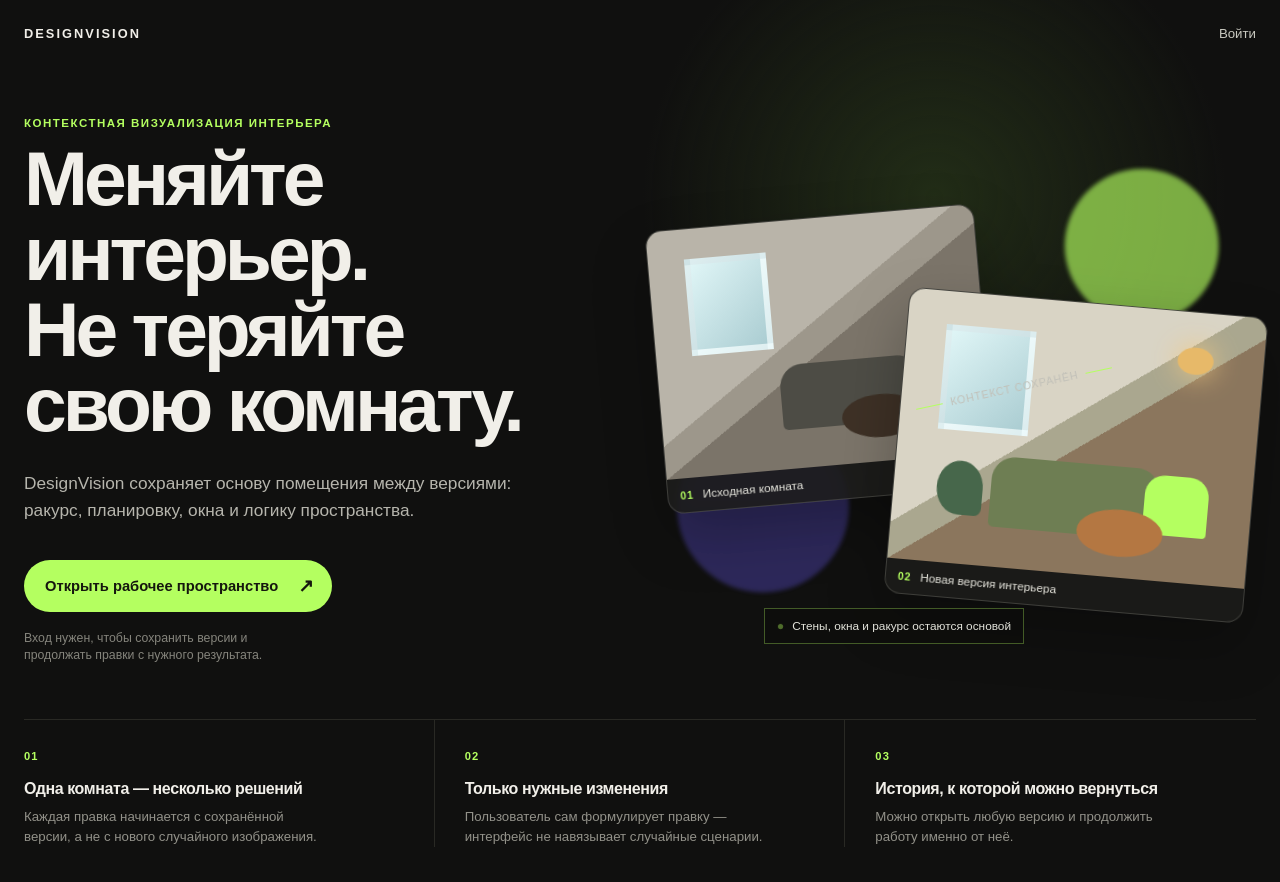
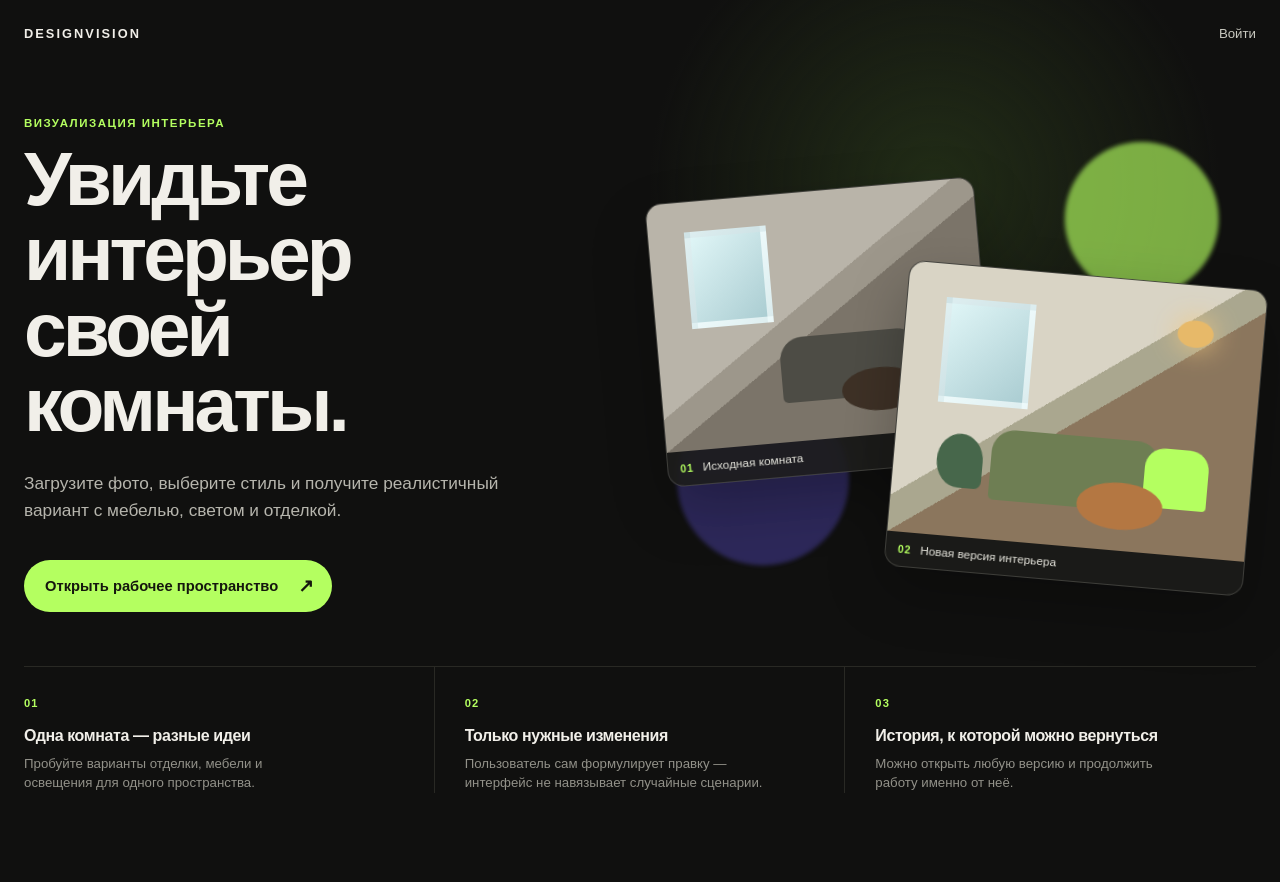
Before and after one commit to Nikita24423/SmartHouses, a Next.js app in the folder web/: page / in a window 1280 px wide. Shown: the top 882 px of the page. After the commit the page ends 841 px from the top, so only its background shows below. Built offline with nearby package versions, Linux system fonts and the light colour scheme.

Commit message:
Simplify customer-facing interior copy

```diff
--- a/web/src/app/globals.css
+++ b/web/src/app/globals.css
@@ -35,10 +35,6 @@ textarea:focus, select:focus { border-color: #b4ff60; }
 textarea::placeholder { color: #6f6e68; }
 .fields { display: grid; gap: 12px; grid-template-columns: 1fr 1fr; }
 select:disabled { color: #85847d; }
-.context-lock { align-items: flex-start; background: #1d2018; border: 1px solid #343d25; border-radius: 10px; display: flex; gap: 10px; padding: 12px; }
-.context-lock > span { color: #b4ff60; font-size: .75rem; padding-top: 3px; }
-.context-lock p { color: #b0b1a8; font-size: .78rem; line-height: 1.45; margin: 0; }
-.context-lock strong { color: #e7e8df; display: block; margin-bottom: 2px; }
 .primary-action { background: #b4ff60; border: 0; border-radius: 9px; color: #15170e; font-weight: 800; margin-top: auto; padding: 14px 16px; }
 .primary-action:hover:not(:disabled) { background: #c7ff82; }
 
@@ -75,8 +71,14 @@ select:disabled { color: #85847d; }
 .login-shell { display: grid; min-height: 100vh; place-items: center; width: min(520px, calc(100% - 32px)); margin: 0 auto; }
 .login-card { background: #181816; border: 1px solid #2c2c28; border-radius: 18px; padding: 32px; }
 .login-card h1 { font-size: clamp(2rem, 5vw, 3.2rem); }
-.login-card form { margin: 12px 0; }
+.login-card > p:not(.eyebrow) { color: #aaa9a1; line-height: 1.5; margin-bottom: 24px; }
+.login-card form { margin: 10px 0; }
 .login-card a { display: inline-block; margin-top: 14px; }
+.auth-provider { align-items: center; background: #f3f2ed; border: 1px solid transparent; border-radius: 10px; color: #181816; display: flex; font-weight: 750; gap: 12px; min-height: 50px; padding: 0 16px; transition: transform .2s, box-shadow .2s; width: 100%; }
+.auth-provider:hover { box-shadow: 0 8px 22px rgba(0, 0, 0, .24); transform: translateY(-1px); }
+.auth-provider.yandex { background: #ff4141; color: #fff; }
+.provider-mark { align-items: center; background: #fff; border-radius: 50%; color: #4285f4; display: inline-flex; font-size: 1rem; font-weight: 800; height: 25px; justify-content: center; width: 25px; }
+.yandex .provider-mark { color: #e72929; }
 
 .landing-shell { background: radial-gradient(circle at 73% 22%, #222d17 0, transparent 25%), #10100f; min-height: 100vh; overflow: hidden; padding: 26px max(24px, calc((100vw - 1360px) / 2)) 48px; }
 .landing-nav { align-items: center; display: flex; justify-content: space-between; margin: 0 auto; max-width: 1360px; }
@@ -93,7 +95,6 @@ select:disabled { color: #85847d; }
 .hero-cta span { font-size: 1.15rem; transition: transform .2s; }
 .hero-cta:hover { background: #ccff8b; transform: translateY(-2px); }
 .hero-cta:hover span { transform: translate(2px, -2px); }
-.hero-actions p { color: #85847c; font-size: .77rem; line-height: 1.45; margin: 0; max-width: 245px; }
 .hero-visual { animation: reveal-up 1s .12s both; height: 470px; min-width: 0; position: relative; }
 .ambient-orb { border-radius: 50%; filter: blur(2px); opacity: .65; position: absolute; }
 .orb-one { animation: drift 8s ease-in-out infinite; background: #b4ff60; height: 154px; right: 8%; top: 0; width: 154px; }
@@ -115,10 +116,6 @@ select:disabled { color: #85847d; }
 .card-meta { align-items: center; display: flex; gap: 9px; padding: 10px 12px; }
 .card-meta span { color: #b4ff60; font-size: .66rem; font-weight: 800; letter-spacing: .08em; }
 .card-meta p { color: #e7e6de; font-size: .74rem; margin: 0; }
-.transition-line { align-items: center; color: #c1c0b8; display: flex; font-size: .67rem; gap: 8px; left: 43%; letter-spacing: .07em; position: absolute; text-transform: uppercase; top: 48%; transform: rotate(-12deg); z-index: 4; }
-.transition-line::before, .transition-line::after { background: #b4ff60; content: ""; height: 1px; width: 27px; }
-.structure-note { align-items: center; background: rgba(13, 13, 12, .8); border: 1px solid rgba(180,255,96,.32); bottom: -18px; color: #e2e2da; display: flex; font-size: .74rem; gap: 8px; left: 18%; padding: 10px 12px; position: absolute; z-index: 5; }
-.structure-pulse { animation: pulse 1.5s infinite ease-in-out; background: #b4ff60; border-radius: 50%; height: 7px; width: 7px; }
 .value-strip { border-top: 1px solid #292924; display: grid; gap: 0; grid-template-columns: repeat(3, 1fr); margin: 0 auto; max-width: 1360px; }
 .value-strip article { border-right: 1px solid #292924; padding: 26px 30px 0 0; }
 .value-strip article + article { padding-left: 30px; }
@@ -133,4 +130,4 @@ select:disabled { color: #85847d; }
 @media (max-width: 960px) { .studio { grid-template-columns: 1fr; } .control-panel { border-bottom: 1px solid #2c2c28; border-right: 0; } .visual-stage, .empty-canvas { min-height: 420px; } }
 @media (max-width: 960px) { .landing-hero { grid-template-columns: 1fr; padding-top: 58px; } .hero-visual { margin: 0 auto; max-width: 640px; width: 100%; } }
 @media (max-width: 620px) { .studio-shell { width: min(100% - 24px, 1440px); padding-top: 18px; } .studio-title { align-items: start; flex-direction: column; gap: 18px; padding: 34px 0 26px; } .title-note { max-width: 340px; } .control-panel, .canvas { padding: 20px; } .fields { grid-template-columns: 1fr; } .canvas-topbar { align-items: start; flex-direction: column; } .visual-stage, .empty-canvas { min-height: 330px; } .version-line { margin: 0 8px; width: 22px; } .version-item { min-width: auto; } }
-@media (max-width: 620px) { .landing-shell { padding: 20px 20px 34px; } .landing-hero { min-height: 0; padding: 54px 0 42px; } .hero-copy h1 { font-size: clamp(2.8rem, 14vw, 4.2rem); } .hero-visual { height: 340px; } .source-card { top: 30px; width: 62%; } .result-card { bottom: 24px; width: 67%; } .structure-note { bottom: 0; font-size: .65rem; left: 4%; } .transition-line { font-size: .55rem; left: 36%; top: 49%; } .value-strip { grid-template-columns: 1fr; } .value-strip article, .value-strip article + article { border-bottom: 1px solid #292924; border-right: 0; padding: 22px 0; } .value-strip article:last-child { border-bottom: 0; } }
+@media (max-width: 620px) { .landing-shell { padding: 20px 20px 34px; } .landing-hero { min-height: 0; padding: 54px 0 42px; } .hero-copy h1 { font-size: clamp(2.8rem, 14vw, 4.2rem); } .hero-visual { height: 340px; } .source-card { top: 30px; width: 62%; } .result-card { bottom: 24px; width: 67%; } .value-strip { grid-template-columns: 1fr; } .value-strip article, .value-strip article + article { border-bottom: 1px solid #292924; border-right: 0; padding: 22px 0; } .value-strip article:last-child { border-bottom: 0; } }
--- a/web/src/app/layout.jsx
+++ b/web/src/app/layout.jsx
@@ -2,7 +2,7 @@ import "./globals.css";
 
 export const metadata = {
   title: "DesignVision — визуализация интерьера",
-  description: "Контекстная визуализация интерьера с сохранением истории изменений.",
+  description: "Создавайте реалистичные варианты интерьера для своей комнаты.",
 };
 
 export default function RootLayout({ children }) {
--- a/web/src/app/page.jsx
+++ b/web/src/app/page.jsx
@@ -10,12 +10,11 @@ export default function HomePage() {
 
       <section className="landing-hero">
         <div className="hero-copy">
-          <p className="eyebrow landing-eyebrow">Контекстная визуализация интерьера</p>
-          <h1>Меняйте интерьер.<br />Не теряйте свою комнату.</h1>
-          <p className="hero-description">DesignVision сохраняет основу помещения между версиями: ракурс, планировку, окна и логику пространства.</p>
+          <p className="eyebrow landing-eyebrow">Визуализация интерьера</p>
+          <h1>Увидьте интерьер<br />своей комнаты.</h1>
+          <p className="hero-description">Загрузите фото, выберите стиль и получите реалистичный вариант с мебелью, светом и отделкой.</p>
           <div className="hero-actions">
             <Link href="/login?callbackUrl=%2Fstudio" className="hero-cta">Открыть рабочее пространство <span aria-hidden="true">↗</span></Link>
-            <p>Вход нужен, чтобы сохранить версии и продолжать правки с нужного результата.</p>
           </div>
         </div>
 
@@ -25,17 +24,15 @@ export default function HomePage() {
             <div className="room-art room-before"><span className="art-window" /><span className="art-sofa" /><span className="art-table" /></div>
             <div className="card-meta"><span>01</span><p>Исходная комната</p></div>
           </div>
-          <div className="transition-line"><span>контекст сохранён</span></div>
           <div className="showcase-card result-card">
             <div className="room-art room-after"><span className="art-window" /><span className="art-lamp" /><span className="art-sofa" /><span className="art-chair" /><span className="art-table" /><span className="art-plant" /></div>
             <div className="card-meta"><span>02</span><p>Новая версия интерьера</p></div>
           </div>
-          <div className="structure-note"><span className="structure-pulse" />Стены, окна и ракурс остаются основой</div>
         </div>
       </section>
 
       <section className="value-strip" aria-label="Принципы работы DesignVision">
-        <article><span>01</span><h2>Одна комната — несколько решений</h2><p>Каждая правка начинается с сохранённой версии, а не с нового случайного изображения.</p></article>
+        <article><span>01</span><h2>Одна комната — разные идеи</h2><p>Пробуйте варианты отделки, мебели и освещения для одного пространства.</p></article>
         <article><span>02</span><h2>Только нужные изменения</h2><p>Пользователь сам формулирует правку — интерфейс не навязывает случайные сценарии.</p></article>
         <article><span>03</span><h2>История, к которой можно вернуться</h2><p>Можно открыть любую версию и продолжить работу именно от неё.</p></article>
       </section>
```
Also changed, not shown: web/src/app/login/page.jsx (+4 -4 lines), web/src/app/studio/studio-workspace.jsx (+7 -8 lines).
